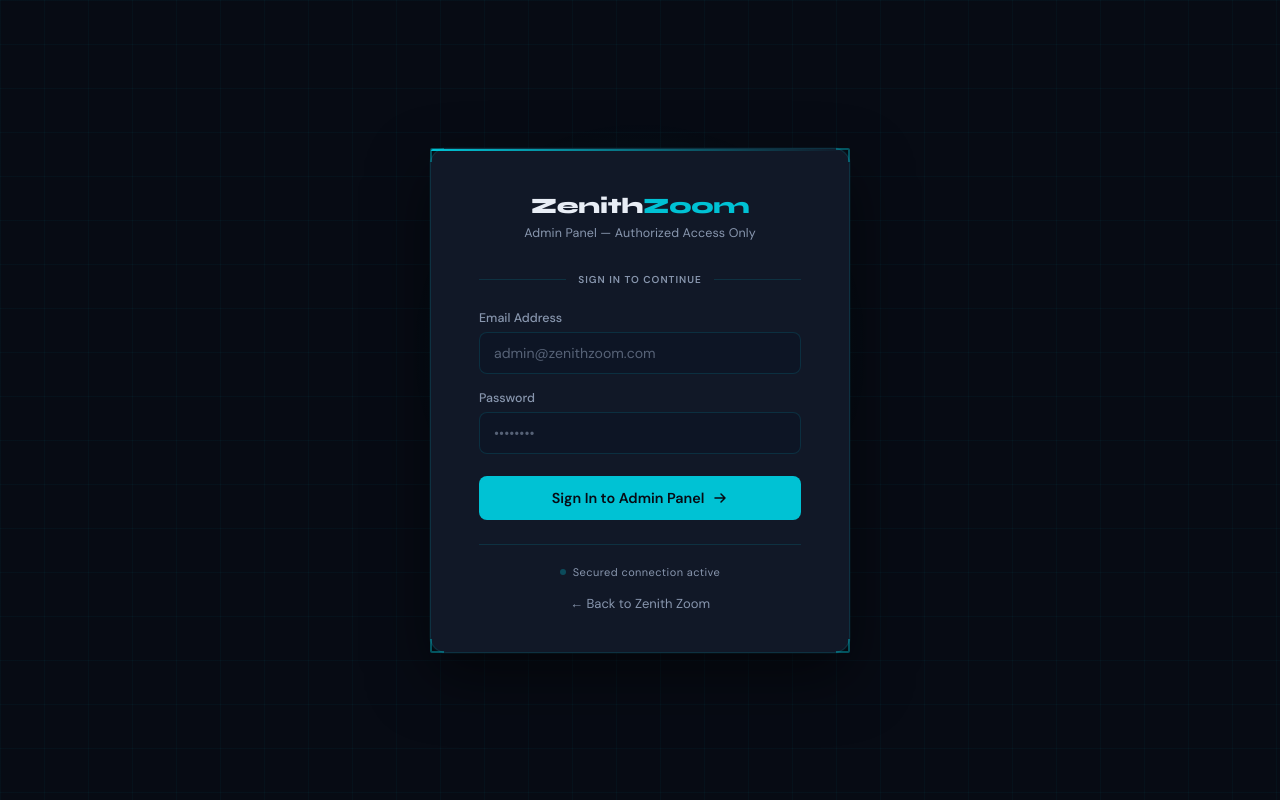
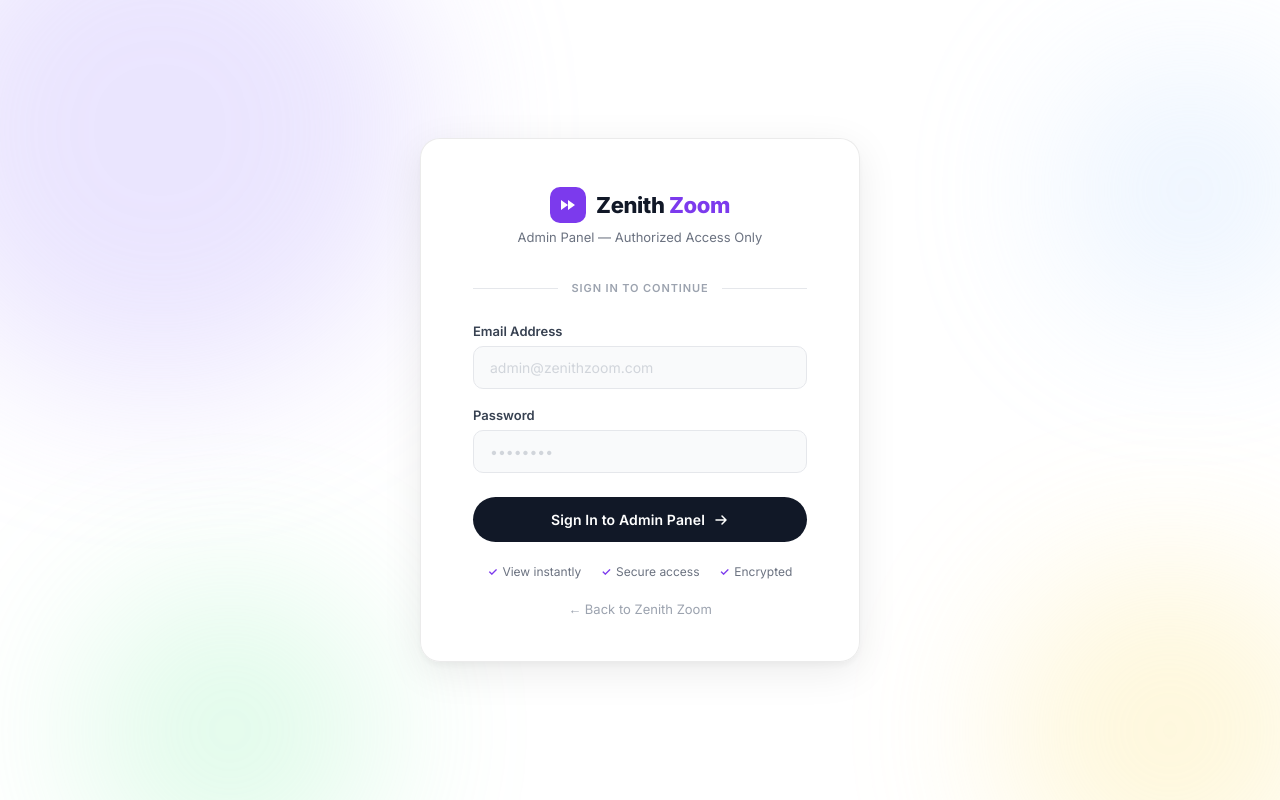
Before and after one commit to mugambikreatives-lgtm/ZZ-FINAL-OF-FINAL, a website: page views/admin-login.html in a window 1280 px wide. Drawn offline with Linux system fonts and the light colour scheme.

Commit message:
Redesign admin login to match homepage light theme

```diff
--- a/views/admin-login.html
+++ b/views/admin-login.html
@@ -4,249 +4,194 @@
   <meta charset="UTF-8" />
   <meta name="viewport" content="width=device-width, initial-scale=1.0"/>
   <title>Admin Login — Zenith Zoom</title>
-  <link href="https://fonts.googleapis.com/css2?family=Syne:wght@700;800&family=DM+Sans:wght@400;500;600&display=swap" rel="stylesheet"/>
+  <link rel="preconnect" href="https://fonts.googleapis.com">
+  <link rel="preconnect" href="https://fonts.gstatic.com" crossorigin>
+  <link href="https://fonts.googleapis.com/css2?family=Inter:wght@400;500;600;700;800&display=swap" rel="stylesheet"/>
   <style>
     *, *::before, *::after { box-sizing: border-box; margin: 0; padding: 0; }
 
-    :root {
-      --teal: #00C2D4;
-      --teal-dark: #009BAB;
-      --teal-glow: rgba(0,194,212,0.12);
-      --teal-border: rgba(0,194,212,0.15);
-      --dark:  #070B14;
-      --dark2: #0D1525;
-      --dark3: #141E32;
-      --card:  #111827;
-      --text:  #E8EDF5;
-      --muted: #8896AE;
-      --error: #EF4444;
-      --font-display: 'Syne', sans-serif;
-      --font-body: 'DM Sans', sans-serif;
-      --radius: 10px;
-    }
-
     body {
       min-height: 100vh;
-      background: var(--dark);
+      background: #ffffff;
       display: flex;
       align-items: center;
       justify-content: center;
-      font-family: var(--font-body);
+      font-family: 'Inter', sans-serif;
       position: relative;
       overflow: hidden;
     }
 
-    /* Background grid lines */
-    body::before {
-      content: '';
-      position: fixed;
-      inset: 0;
-      background-image:
-        linear-gradient(rgba(0,194,212,0.04) 1px, transparent 1px),
-        linear-gradient(90deg, rgba(0,194,212,0.04) 1px, transparent 1px);
-      background-size: 44px 44px;
-      pointer-events: none;
-      z-index: 0;
-    }
-
-    /* Teal glow orb */
-    body::after {
-      content: '';
-      position: fixed;
-      width: 500px; height: 500px;
-      background: radial-gradient(circle, rgba(0,194,212,0.1) 0%, transparent 65%);
-      top: 50%; left: 50%;
-      transform: translate(-50%, -60%);
-      pointer-events: none;
-      z-index: 0;
-    }
+    /* Gradient blobs matching homepage */
+    .blob { position: fixed; border-radius: 50%; filter: blur(80px); pointer-events: none; z-index: 0; }
+    .blob-purple { width: 520px; height: 520px; background: #c4b5fd; opacity: 0.35; top: -130px; left: -100px; }
+    .blob-green  { width: 300px; height: 300px; background: #86efac; opacity: 0.25; bottom: -80px; left: 80px; }
+    .blob-yellow { width: 340px; height: 340px; background: #fde68a; opacity: 0.3;  bottom: -100px; right: -60px; }
+    .blob-blue   { width: 260px; height: 260px; background: #bfdbfe; opacity: 0.3;  top: 60px; right: -40px; }
 
     .card {
       position: relative;
       z-index: 1;
-      background: var(--card);
-      border: 1px solid var(--teal-border);
-      border-radius: 16px;
-      padding: 44px 48px 40px;
-      width: 420px;
-      box-shadow: 0 0 0 1px rgba(0,194,212,0.05), 0 24px 60px rgba(0,0,0,0.5);
+      background: rgba(255,255,255,0.92);
+      backdrop-filter: blur(20px);
+      -webkit-backdrop-filter: blur(20px);
+      border: 1px solid rgba(0,0,0,0.08);
+      border-radius: 20px;
+      padding: 48px 52px 44px;
+      width: 440px;
+      box-shadow: 0 4px 6px rgba(0,0,0,0.04), 0 10px 40px rgba(0,0,0,0.08);
     }
 
-    /* Teal top accent line */
-    .card::before {
-      content: '';
-      position: absolute;
-      top: 0; left: 0; right: 0;
-      height: 2px;
-      background: linear-gradient(90deg, var(--teal), transparent);
-      border-radius: 16px 16px 0 0;
-    }
-
-    /* Corner brackets */
-    .corner { position: absolute; width: 14px; height: 14px; border-color: rgba(0,194,212,0.4); border-style: solid; }
-    .corner.tl { top: -1px; left: -1px; border-width: 2px 0 0 2px; border-radius: 2px 0 0 0; }
-    .corner.tr { top: -1px; right: -1px; border-width: 2px 2px 0 0; border-radius: 0 2px 0 0; }
-    .corner.bl { bottom: -1px; left: -1px; border-width: 0 0 2px 2px; border-radius: 0 0 0 2px; }
-    .corner.br { bottom: -1px; right: -1px; border-width: 0 2px 2px 0; border-radius: 0 0 2px 0; }
-
+    /* Logo matching homepage nav */
     .logo {
-      text-align: center;
-      font-family: var(--font-display);
-      font-size: 22px;
-      font-weight: 800;
-      color: var(--text);
-      letter-spacing: -0.3px;
+      display: flex;
+      align-items: center;
+      justify-content: center;
+      gap: 10px;
       margin-bottom: 6px;
     }
-    .logo span { color: var(--teal); }
+    .logo-icon {
+      width: 36px; height: 36px;
+      background: #7c3aed;
+      border-radius: 10px;
+      display: flex; align-items: center; justify-content: center;
+      flex-shrink: 0;
+    }
+    .logo-icon svg { width: 20px; height: 20px; }
+    .logo-wordmark {
+      font-size: 22px; font-weight: 800;
+      color: #111827; letter-spacing: -0.4px;
+    }
+    .logo-wordmark span { color: #7c3aed; }
 
     .subtitle {
       text-align: center;
-      font-size: 12.5px;
-      color: var(--muted);
-      margin-bottom: 32px;
-      letter-spacing: 0.01em;
+      font-size: 13px;
+      color: #6b7280;
+      margin-bottom: 36px;
+      font-weight: 400;
     }
 
     .divider {
-      display: flex;
-      align-items: center;
-      gap: 12px;
-      margin-bottom: 24px;
+      display: flex; align-items: center; gap: 14px; margin-bottom: 28px;
     }
-    .divider-line { flex: 1; height: 1px; background: var(--teal-border); }
+    .divider-line { flex: 1; height: 1px; background: #e5e7eb; }
     .divider-label {
-      font-size: 10px;
-      color: var(--muted);
-      font-weight: 600;
-      letter-spacing: 0.1em;
-      text-transform: uppercase;
-      white-space: nowrap;
-      font-family: var(--font-body);
+      font-size: 11px; color: #9ca3af; font-weight: 600;
+      letter-spacing: 0.08em; text-transform: uppercase; white-space: nowrap;
     }
 
-    .field { margin-bottom: 16px; }
-
+    .field { margin-bottom: 18px; }
     label {
-      display: block;
-      font-size: 0.78rem;
-      font-weight: 500;
-      color: var(--muted);
-      margin-bottom: 6px;
+      display: block; font-size: 13px; font-weight: 600;
+      color: #374151; margin-bottom: 7px;
     }
-
-    input[type="email"],
-    input[type="password"] {
+    input[type="email"], input[type="password"] {
       width: 100%;
-      background: var(--dark2);
-      border: 1px solid var(--teal-border);
-      border-radius: 8px;
-      color: var(--text);
-      font-family: var(--font-body);
-      font-size: 0.88rem;
-      padding: 11px 14px;
+      background: #f9fafb;
+      border: 1.5px solid #e5e7eb;
+      border-radius: 10px;
+      color: #111827;
+      font-family: 'Inter', sans-serif;
+      font-size: 14px;
+      padding: 12px 16px;
       outline: none;
-      transition: border-color 0.2s, box-shadow 0.2s;
+      transition: border-color 0.15s, box-shadow 0.15s, background 0.15s;
     }
     input:focus {
-      border-color: var(--teal);
-      box-shadow: 0 0 0 3px rgba(0,194,212,0.1);
+      border-color: #7c3aed;
+      box-shadow: 0 0 0 3px rgba(124,58,237,0.12);
+      background: #fff;
     }
-    input::placeholder { color: var(--muted); opacity: 0.6; }
+    input::placeholder { color: #d1d5db; }
 
     .error-msg {
       display: none;
-      background: rgba(239,68,68,0.08);
-      border: 1px solid rgba(239,68,68,0.2);
-      color: #FCA5A5;
+      background: #fef2f2;
+      border: 1px solid #fecaca;
+      color: #dc2626;
       font-size: 13px;
-      border-radius: 8px;
-      padding: 10px 14px;
+      border-radius: 10px;
+      padding: 11px 16px;
       margin-bottom: 4px;
-      font-family: var(--font-body);
     }
     .error-msg.show { display: block; }
 
+    /* CTA button — dark pill like "Browse Courses" on homepage */
     .btn {
       width: 100%;
-      margin-top: 22px;
-      padding: 13px;
-      background: var(--teal);
+      margin-top: 24px;
+      padding: 14px;
+      background: #111827;
       border: none;
-      border-radius: 8px;
-      color: var(--dark);
-      font-family: var(--font-body);
-      font-size: 0.9rem;
+      border-radius: 50px;
+      color: #fff;
+      font-family: 'Inter', sans-serif;
+      font-size: 14px;
       font-weight: 600;
       cursor: pointer;
       display: flex;
       align-items: center;
       justify-content: center;
       gap: 8px;
-      transition: background 0.2s, transform 0.1s, box-shadow 0.2s;
+      transition: background 0.15s, transform 0.1s, box-shadow 0.15s;
+      letter-spacing: 0.01em;
     }
     .btn:hover:not(:disabled) {
-      background: var(--teal-dark);
-      transform: translateY(-1px);
-      box-shadow: 0 4px 20px rgba(0,194,212,0.3);
+      background: #1f2937;
+      box-shadow: 0 4px 16px rgba(0,0,0,0.2);
     }
     .btn:active:not(:disabled) { transform: scale(0.99); }
-    .btn:disabled { opacity: 0.5; cursor: not-allowed; }
+    .btn:disabled { opacity: 0.55; cursor: not-allowed; }
     .btn svg { width: 16px; height: 16px; }
 
     .spinner {
       width: 16px; height: 16px;
-      border: 2px solid rgba(7,11,20,0.3);
-      border-top-color: var(--dark);
+      border: 2px solid rgba(255,255,255,0.3);
+      border-top-color: #fff;
       border-radius: 50%;
       animation: spin 0.7s linear infinite;
       display: none;
     }
     @keyframes spin { to { transform: rotate(360deg); } }
 
-    .status-bar {
-      display: flex;
-      align-items: center;
-      justify-content: center;
-      gap: 7px;
-      margin-top: 24px;
-      padding-top: 20px;
-      border-top: 1px solid var(--teal-border);
+    /* Trust row — matches homepage checkmarks */
+    .trust {
+      display: flex; justify-content: center; gap: 20px; margin-top: 22px;
     }
-    .status-dot {
-      width: 6px; height: 6px;
-      border-radius: 50%;
-      background: var(--teal);
-      animation: pulse 2s ease-in-out infinite;
+    .trust-item {
+      display: flex; align-items: center; gap: 5px;
+      font-size: 12px; color: #6b7280;
     }
-    @keyframes pulse { 0%,100%{opacity:1} 50%{opacity:0.3} }
-    .status-text {
+    .trust-item::before {
+      content: '✓';
+      color: #7c3aed;
+      font-weight: 700;
       font-size: 11px;
-      color: var(--muted);
-      letter-spacing: 0.04em;
     }
 
     .back {
-      display: block;
-      text-align: center;
-      margin-top: 16px;
-      font-size: 13px;
-      color: var(--muted);
-      text-decoration: none;
-      font-family: var(--font-body);
-      transition: color 0.2s;
+      display: block; text-align: center; margin-top: 22px;
+      font-size: 13px; color: #9ca3af; text-decoration: none;
+      transition: color 0.15s;
     }
-    .back:hover { color: var(--teal); }
+    .back:hover { color: #7c3aed; }
   </style>
 </head>
 <body>
+  <div class="blob blob-purple"></div>
+  <div class="blob blob-green"></div>
+  <div class="blob blob-yellow"></div>
+  <div class="blob blob-blue"></div>
+
   <div class="card">
-    <div class="corner tl"></div>
-    <div class="corner tr"></div>
-    <div class="corner bl"></div>
-    <div class="corner br"></div>
-
-    <div class="logo">Zenith<span>Zoom</span></div>
+    <div class="logo">
+      <div class="logo-icon">
+        <svg viewBox="0 0 20 20" fill="none" xmlns="http://www.w3.org/2000/svg">
+          <path d="M3 5l7 5-7 5V5zm7 0l7 5-7 5V5z" fill="white"/>
+        </svg>
+      </div>
+      <div class="logo-wordmark">Zenith<span> Zoom</span></div>
+    </div>
     <p class="subtitle">Admin Panel — Authorized Access Only</p>
 
     <div class="divider">
@@ -270,23 +215,22 @@
     <button class="btn" id="login-btn" onclick="handleLogin()">
       <span id="btn-text">Sign In to Admin Panel</span>
       <div class="spinner" id="spinner"></div>
-      <svg id="btn-arrow" viewBox="0 0 16 16" fill="none" xmlns="http://www.w3.org/2000/svg">
-        <path d="M3 8h10M9 4l4 4-4 4" stroke="#070B14" stroke-width="1.5" stroke-linecap="round" stroke-linejoin="round"/>
+      <svg id="btn-arrow" viewBox="0 0 16 16" fill="none">
+        <path d="M3 8h10M9 4l4 4-4 4" stroke="white" stroke-width="1.5" stroke-linecap="round" stroke-linejoin="round"/>
       </svg>
     </button>
 
-    <div class="status-bar">
-      <div class="status-dot"></div>
-      <span class="status-text">Secured connection active</span>
+    <div class="trust">
+      <span class="trust-item">View instantly</span>
+      <span class="trust-item">Secure access</span>
+      <span class="trust-item">Encrypted</span>
     </div>
 
     <a href="/" class="back">← Back to Zenith Zoom</a>
   </div>
 
   <script>
-    document.addEventListener('keydown', function(e) {
-      if (e.key === 'Enter') handleLogin();
-    });
+    document.addEventListener('keydown', e => { if (e.key === 'Enter') handleLogin(); });
 
     async function handleLogin() {
       const email = document.getElementById('email').value.trim();
@@ -298,11 +242,7 @@
       const errorMsg = document.getElementById('error-msg');
 
       errorMsg.classList.remove('show');
-
-      if (!email || !password) {
-        showError('Please enter your email and password.');
-        return;
-      }
+      if (!email || !password) { showError('Please enter your email and password.'); return; }
 
       btn.disabled = true;
       spinner.style.display = 'block';
@@ -315,9 +255,7 @@
           headers: { 'Content-Type': 'application/json' },
           body: JSON.stringify({ email, password })
         });
-
         const data = await res.json();
-
         if (data.success) {
           btnText.textContent = 'Redirecting...';
           window.location.href = data.redirect || '/admin/dashboard';
@@ -325,7 +263,7 @@
           showError(data.message || 'Invalid credentials. Please try again.');
           resetBtn();
         }
-      } catch (err) {
+      } catch {
         showError('Connection error. Please try again.');
         resetBtn();
       }
@@ -333,19 +271,13 @@
 
     function showError(msg) {
       const el = document.getElementById('error-msg');
-      el.textContent = msg;
-      el.classList.add('show');
+      el.textContent = msg; el.classList.add('show');
     }
-
     function resetBtn() {
-      const btn = document.getElementById('login-btn');
-      const spinner = document.getElementById('spinner');
-      const arrow = document.getElementById('btn-arrow');
-      const btnText = document.getElementById('btn-text');
-      btn.disabled = false;
-      spinner.style.display = 'none';
-      arrow.style.display = 'block';
-      btnText.textContent = 'Sign In to Admin Panel';
+      document.getElementById('login-btn').disabled = false;
+      document.getElementById('spinner').style.display = 'none';
+      document.getElementById('btn-arrow').style.display = 'block';
+      document.getElementById('btn-text').textContent = 'Sign In to Admin Panel';
     }
   </script>
 </body>
```
